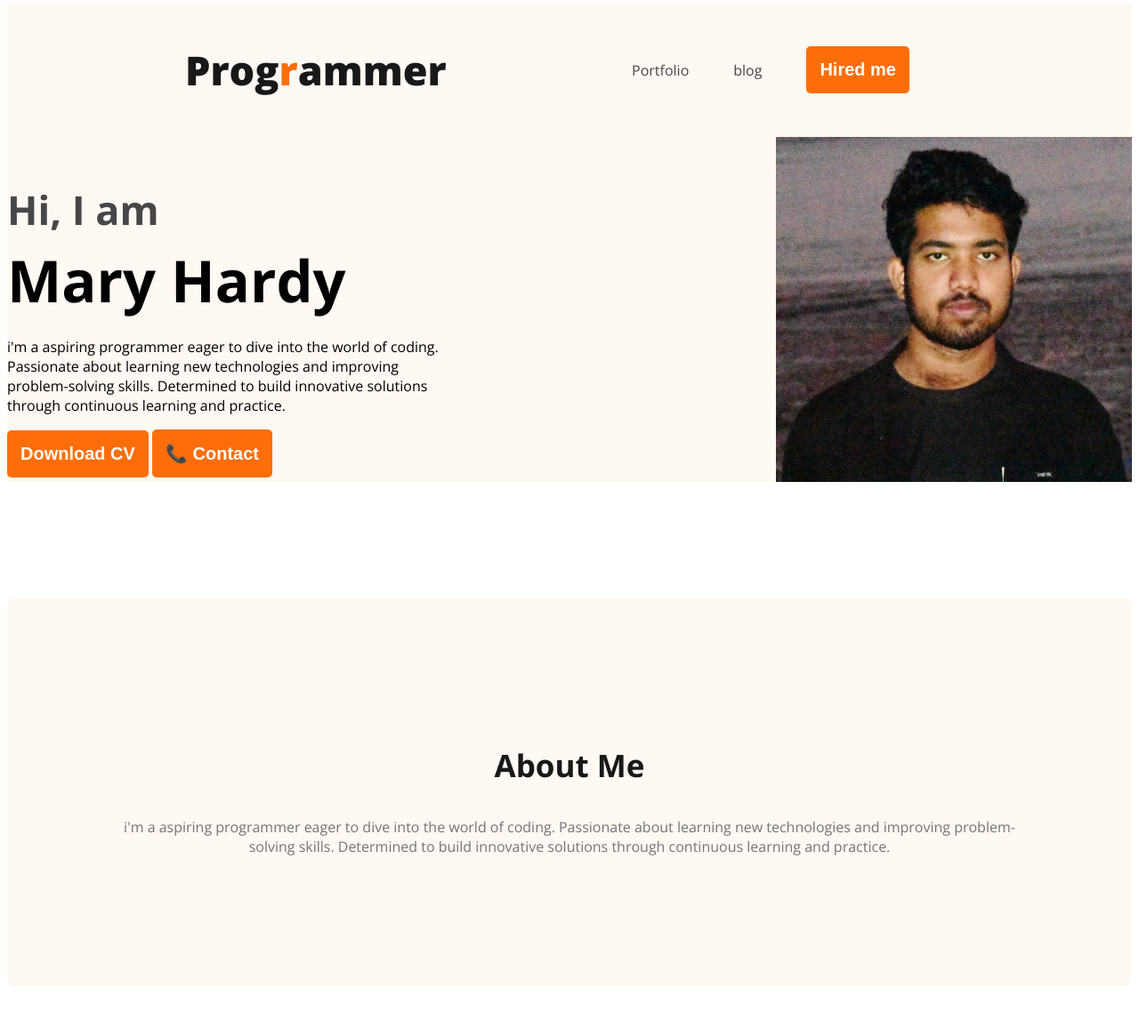
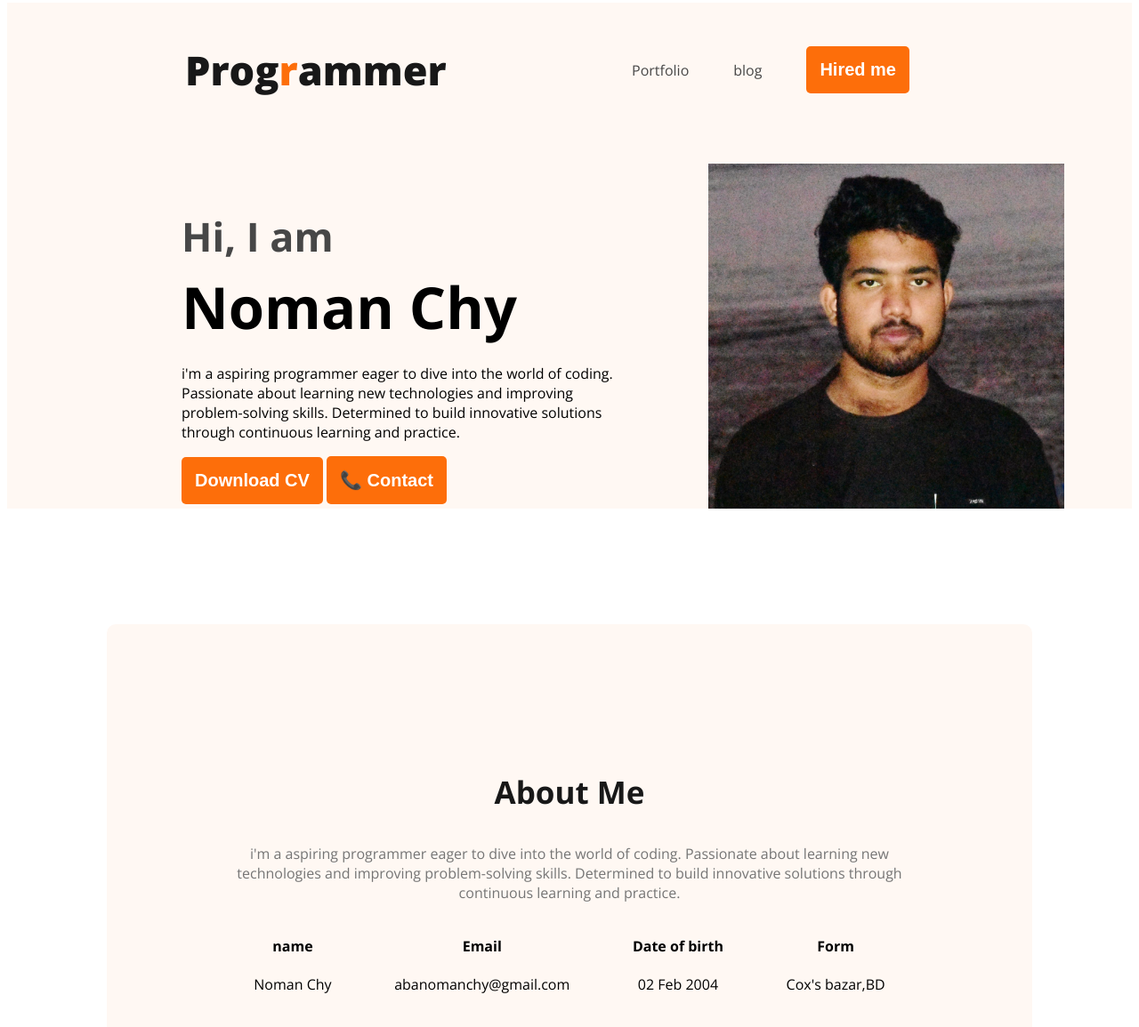
Before and after one commit to abanomanchy/webdevloper-portfolio, a plain HTML site: page index.html in a window 1280 px wide. Shown: the part 5-1160 px from the top of the page at 89% size. Drawn offline with nearby package versions, Linux system fonts and the light colour scheme.

Commit message:
added about info

```diff
--- a/index.html
+++ b/index.html
@@ -25,7 +25,7 @@
 <div class="banner">
     <div class="banner-content">
         <h3 class="banner-greeting">Hi, I am</h3>
-        <h1 class="banner-title">Mary Hardy</h1>
+        <h1 class="banner-title">Noman Chy</h1>
         <p class="banner-description">i'm a aspiring programmer eager to dive into the world of coding. Passionate about learning new technologies and improving problem-solving skills. Determined to build innovative solutions through continuous learning and practice.</p>
         <button class="btn">Download CV
         </button>
@@ -38,7 +38,25 @@
 <section class="about">
     <h3 class="section-title">About Me</h3>
     <p class="section-description">i'm a aspiring programmer eager to dive into the world of coding. Passionate about learning new technologies and improving problem-solving skills. Determined to build innovative solutions through continuous learning and practice.</p>
+    <div class="about-info-container">
+        <div class="about-info">
+            <h4 class="info-title">name</h4>
+            <p class="info-description">Noman Chy</p>
+        </div>
+        <div class="about-info">
+            <h4 class="info-title">Email</h4>
+            <p class="info-description">abanomanchy@gmail.com</p>
+        </div>
+        <div class="about-info">
+            <h4 class="info-title">Date of birth</h4>
+            <p class="info-description">02 Feb 2004</p>
+        </div>
+        <div class="about-info">
+            <h4 class="info-title">Form</h4>
+            <p class="info-description">Cox's bazar,BD</p>
+        </div>
 </section>
+</div>
     </main>
     <footer>
 
--- a/styles/portfolio.css
+++ b/styles/portfolio.css
@@ -53,10 +53,11 @@ nav a{
     background-color: #fff8f3;
 }
 .banner{
-    padding: 30 30 0 150;
+    padding: 30px 30px 0 150px;
     display: flex;
     align-items: center;
-    justify-content: space-between;
+    justify-content: space-around;
+
 }
 .banner-content{
     max-width: 500px;
@@ -79,6 +80,10 @@ margin-bottom: 0;
     margin-top: 5px;
 }
 /*main section style*/
+main{
+    max-width: 1040px;
+    margin: 0 auto;
+}
 /*about section style*/
 .about{
     padding: 130px;
@@ -86,3 +91,10 @@ margin-bottom: 0;
     background: #fff8f3;
     margin: 130px 0;
 }
+.about-info-container{
+    display: flex;
+    justify-content: space-around;
+}
+.about-info{
+    text-align: center;
+}
```
